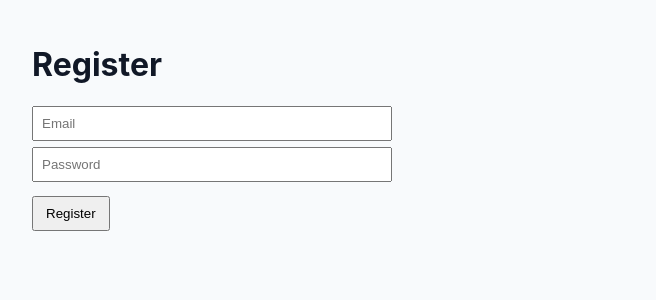
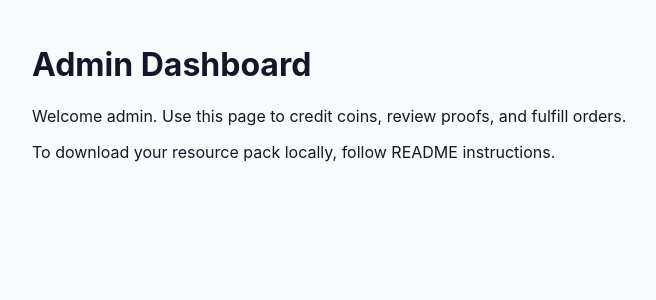
Before and after one commit to bloxfruit25/miniheavensmp.com, a Next.js app: page /admin in a window 1280 px wide. Shown: the top 300 px of the page, without its empty margins (158-814 px from the left). Built offline with nearby package versions, Linux system fonts and the light colour scheme.

Commit message:
Update admin.js

```diff
--- a/pages/admin.js
+++ b/pages/admin.js
@@ -1,25 +1,13 @@
-import { useState } from 'react'
-import Router from 'next/router'
-
-export default function Register(){
-  const [email,setEmail]=useState(''); const [pass,setPass]=useState('')
-  async function submit(e){
-    e.preventDefault()
-    const res = await fetch('/api/auth?action=register',{method:'POST',headers:{'content-type':'application/json'},body:JSON.stringify({email,password:pass})})
-    if(res.ok) Router.push('/login')
-    else {
-      const j = await res.json().catch(()=>({error:'fail'}))
-      alert('Register failed: ' + (j.error || 'unknown'))
-    }
-  }
+import {useEffect,useState} from 'react'
+export default function Admin(){
+  const [ok,setOk] = useState(false)
+  useEffect(()=>{ /* placeholder: in production check session & role via API */ setOk(true)},[])
+  if(!ok) return <div>Checking admin...</div>
   return (
     <main>
-      <h1>Register</h1>
-      <form onSubmit={submit}>
-        <input placeholder="Email" value={email} onChange={e=>setEmail(e.target.value)} required />
-        <input placeholder="Password" type="password" value={pass} onChange={e=>setPass(e.target.value)} required />
-        <button type="submit">Register</button>
-      </form>
+      <h1>Admin Dashboard</h1>
+      <p>Welcome admin. Use this page to credit coins, review proofs, and fulfill orders.</p>
+      <p>To download your resource pack locally, follow README instructions.</p>
     </main>
   )
 }
```
